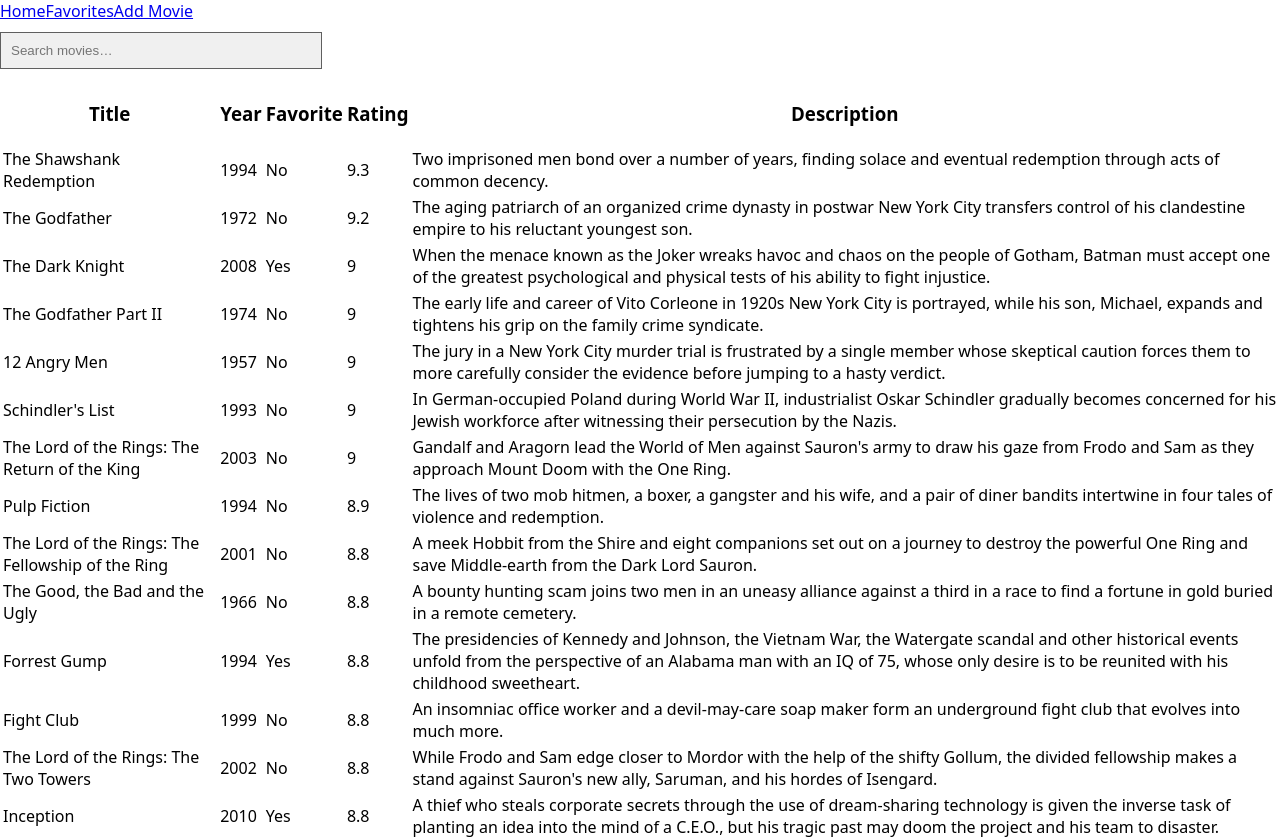
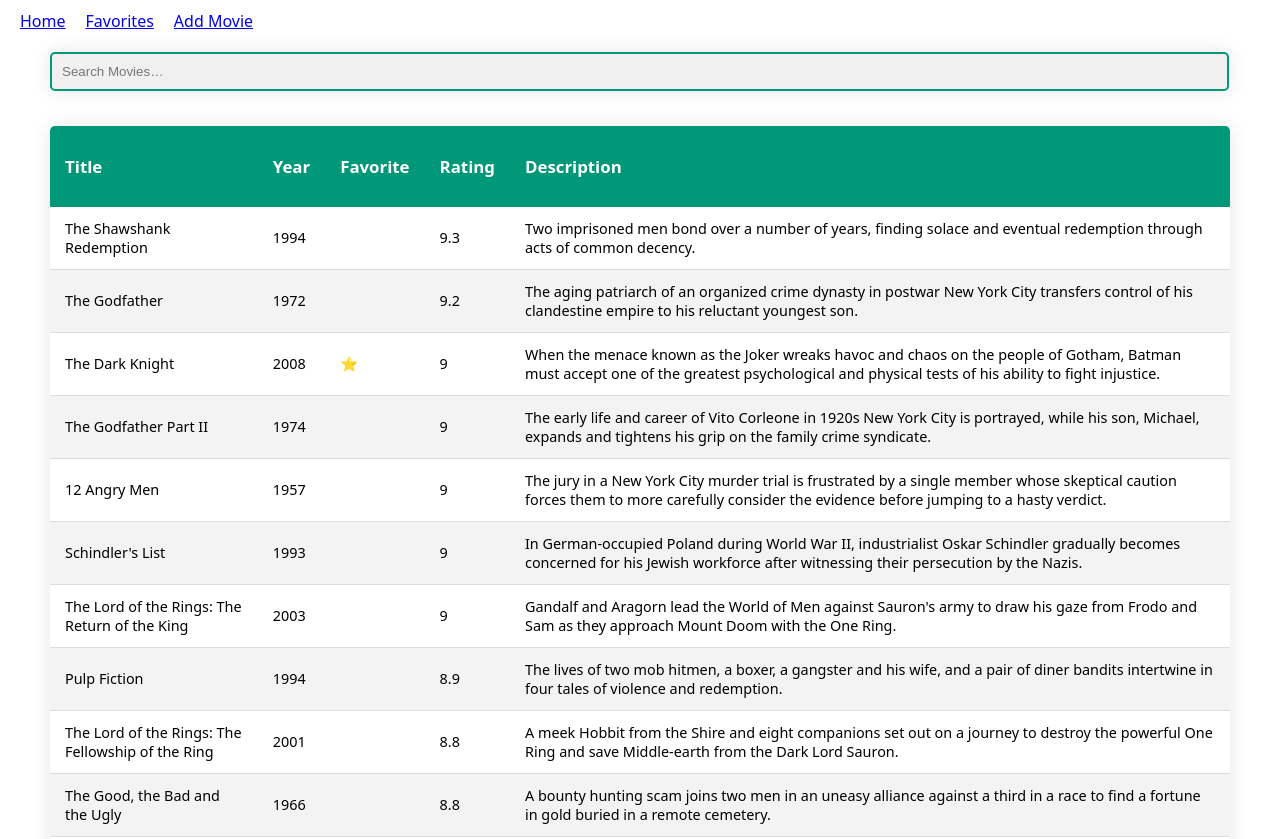
Before and after one commit to johnnyturco/phase-2-project, a React (Vite) app in the folder Movie Tracker/: page / in a window 1280 px wide. Shown: the top 839 px of the page. Built offline with nearby package versions, Linux system fonts and the light colour scheme; data requests are answered from the project's data file.

Commit message:
updated table and input styles

```diff
--- a/Movie Tracker/src/components/Home.jsx
+++ b/Movie Tracker/src/components/Home.jsx
@@ -12,9 +12,9 @@ export default function Home({movies, setMovies}){
   })
 
   return (
-    <div>
+    <main>
       <Search searchQuery={searchQuery} setSearchQuery={setSearchQuery} />
       <MovieList movies={filteredMovies} />
-    </div>
+    </main>
   )
 }
--- a/Movie Tracker/src/components/Movie.jsx
+++ b/Movie Tracker/src/components/Movie.jsx
@@ -8,7 +8,7 @@ export default function({movie}) {
     <tr>
       <td>{title}</td>
       <td>{year}</td>
-      <td>{favorite ? "Yes" : "No"}</td>
+      <td>{favorite ? "⭐️" : ""}</td>
       <td>{rating}</td>
       <td>{description}</td>
     </tr>
--- a/Movie Tracker/src/components/MovieList.jsx
+++ b/Movie Tracker/src/components/MovieList.jsx
@@ -8,8 +8,8 @@ export default function MovieList({movies}) {
   })
 
   return (
-    <table>
-      <tbody>
+    <table className="movie-table">
+      <thead>
         <tr>
           <th><h3>Title</h3></th>
           <th><h3>Year</h3></th>
@@ -17,6 +17,8 @@ export default function MovieList({movies}) {
           <th><h3>Rating</h3></th>
           <th><h3>Description</h3></th>
         </tr>
+      </thead>
+      <tbody>
         {mappedMovies}
       </tbody>
     </table>
--- a/Movie Tracker/src/components/NavBar.jsx
+++ b/Movie Tracker/src/components/NavBar.jsx
@@ -3,10 +3,10 @@ import {NavLink} from "react-router-dom"
 
 export default function NavBar(){
   return (
-    <div>
+    <nav className="navbar">
       <NavLink exact to="/">Home</NavLink>
       <NavLink exact to="/favorites">Favorites</NavLink>
       <NavLink exact to="addmovie">Add Movie</NavLink>
-    </div>
+    </nav>
   )
 }
--- a/Movie Tracker/src/components/Search.jsx
+++ b/Movie Tracker/src/components/Search.jsx
@@ -2,10 +2,10 @@ import React from "react";
 
 export default function Search({searchQuery, setSearchQuery}) {
   return (
-    <div>
+    <div className="search">
       <input
         type="text"
-        placeholder="Search movies…"
+        placeholder="Search Movies…"
         value={searchQuery}
         onChange={(e) => setSearchQuery(e.target.value)}
       />
--- a/Movie Tracker/src/index.css
+++ b/Movie Tracker/src/index.css
@@ -7,6 +7,66 @@ h2 {
   text-align: center;
 }
 
+/* NavBar */
+.navbar {
+  padding: 10px;
+}
+
+.navbar a {
+  margin: 0 10px;
+}
+
+/* Main Content (contains search & list) */
+main {
+  padding: 0 50px;
+}
+
+.search {
+  padding-right: 25px;
+}
+
+.search input {
+  width: 100%;
+}
+
+
+/* MovieList */
+.movie-table {
+  border-collapse: collapse;
+  margin: 25px auto;
+  font-size: 0.9em;
+  min-width: 700px;
+  border-radius: 5px 5px 0 0;
+  overflow: hidden;
+  box-shadow: 0 0 20px rgba(0,0,0,0.1)
+}
+
+.movie-table thead tr {
+  background-color: #009879;
+  color: #fff;
+  text-align: left;
+  font-weight: bold;
+}
+
+.movie-table th,
+.movie-table td {
+  padding: 12px 15px;
+}
+
+.movie-table tbody tr {
+  border-bottom: 1px solid #ddd;
+}
+
+.movie-table tbody tr:nth-of-type(even) {
+  background-color: #f3f3f3;
+}
+
+.movie-table tbody tr:last-of-type {
+  border-bottom: 2px solid #009879;
+}
+
+
+/* AddMovie Form */
 .add-movie-form {
   width: 500px;
   margin: 0 auto;
@@ -21,7 +81,10 @@ form {
 input, textarea {
   width: 300px;
   margin: 10px 0;
-  border: 1px solid rgb(95, 95, 95);
+  border-radius: 5px;
+  overflow: hidden;
+  box-shadow: 0 0 20px rgba(0,0,0,0.1);
+  border: 2px solid #009879;
   padding: 10px;
   background-color: hsla(0, 0%, 0%, 0.06);
 }
```
